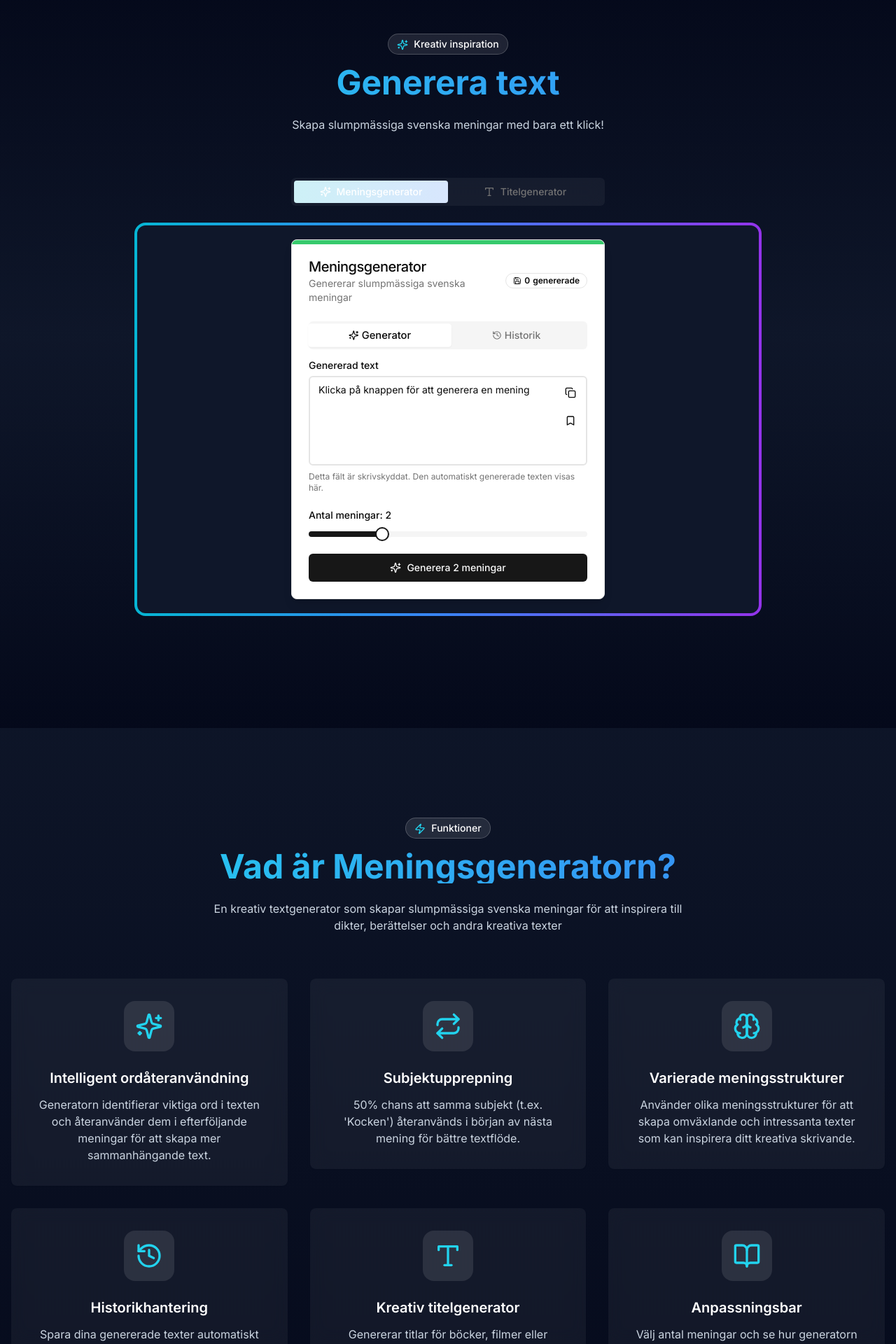
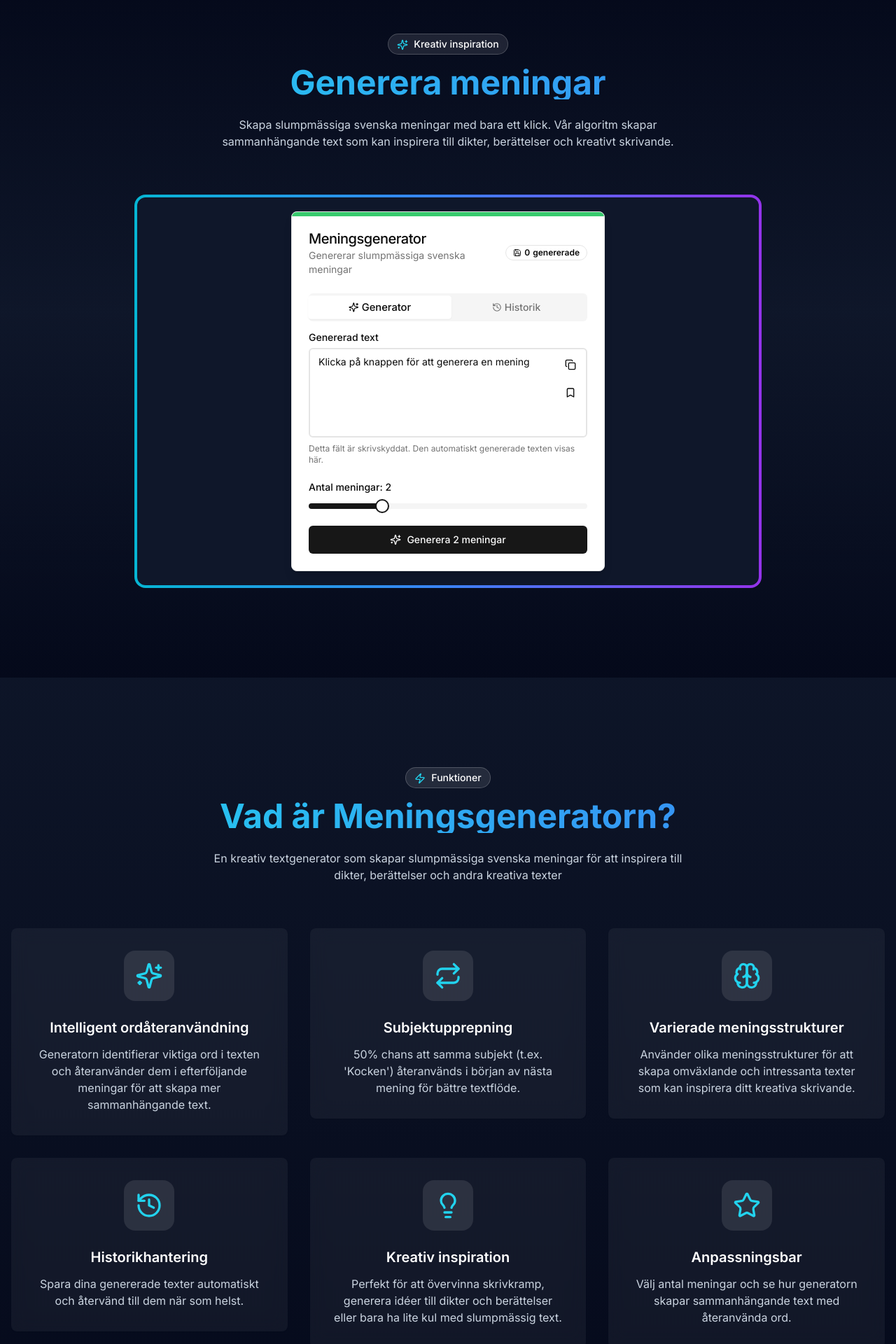
Before and after one commit to Eddieolausson1/TextGenerator, a Next.js app: page / in a window 1280 px wide. Shown: the part 880-2800 px from the top of the page at 70% size. Built offline with nearby package versions, Linux system fonts and the light colour scheme.

Commit message:
revert changes.

```diff
--- a/app/layout.tsx
+++ b/app/layout.tsx
@@ -2,7 +2,6 @@ import { ThemeProvider } from "@/components/theme-provider"
 import { Inter } from "next/font/google"
 import "./globals.css"
 import type React from "react"
-import Script from "next/script"
 
 const inter = Inter({ subsets: ["latin"] })
 
@@ -22,13 +21,6 @@ export default function RootLayout({
         <meta name="viewport" content="width=device-width, initial-scale=1" />
         <meta name="theme-color" content="#0f172a" />
         <link rel="icon" href="/favicon.ico" />
-        <Script
-          src="https://js.puter.com/v2/"
-          strategy="beforeInteractive"
-          onLoad={() => {
-            console.log("Puter.js har laddats")
-          }}
-        />
       </head>
       <body className={inter.className}>
         <ThemeProvider attribute="class" defaultTheme="dark" enableSystem>
--- a/app/page.tsx
+++ b/app/page.tsx
@@ -4,12 +4,10 @@ import type React from "react"
 
 import { useState, useEffect } from "react"
 import TextGenerator from "../modern-textarea"
-import TitleGenerator from "../components/title-generator"
 import { Button } from "@/components/ui/button"
 import { Card, CardContent } from "@/components/ui/card"
-import { ArrowDown, Sparkles, Repeat, History, Brain, ChevronRight, Zap, Type, BookOpen } from "lucide-react"
+import { ArrowDown, Sparkles, Lightbulb, Repeat, History, Brain, ChevronRight, Star, Zap } from "lucide-react"
 import { motion } from "framer-motion"
-import { Tabs, TabsContent, TabsList, TabsTrigger } from "@/components/ui/tabs"
 
 // Framer Motion animationsvariant för fade-in
 const fadeIn = {
@@ -35,7 +33,6 @@ const staggerContainer = {
 export default function GeneratorPage() {
   const [showGenerator, setShowGenerator] = useState(false)
   const [scrollY, setScrollY] = useState(0)
-  const [activeGeneratorTab, setActiveGeneratorTab] = useState("sentences")
 
   // Lyssna på scroll för parallax-effekter
   useEffect(() => {
@@ -169,9 +166,12 @@ export default function GeneratorPage() {
               Kreativ inspiration
             </div>
             <h2 className="text-4xl md:text-5xl font-bold mb-6 bg-clip-text text-transparent bg-gradient-to-r from-cyan-400 to-blue-500">
-              Generera text
+              Generera meningar
             </h2>
-            <p className="text-slate-300 max-w-2xl mx-auto">Skapa slumpmässiga svenska meningar med bara ett klick!</p>
+            <p className="text-slate-300 max-w-2xl mx-auto">
+              Skapa slumpmässiga svenska meningar med bara ett klick. Vår algoritm skapar sammanhängande text som kan
+              inspirera till dikter, berättelser och kreativt skrivande.
+            </p>
           </motion.div>
 
           <motion.div
@@ -181,42 +181,11 @@ export default function GeneratorPage() {
             transition={{ duration: 0.7 }}
             className="max-w-4xl mx-auto"
           >
-            <Tabs value={activeGeneratorTab} onValueChange={setActiveGeneratorTab} className="w-full mb-8">
-              <div className="flex justify-center">
-                <TabsList className="grid grid-cols-2 w-full max-w-md bg-white/5 backdrop-blur-md">
-                  <TabsTrigger
-                    value="sentences"
-                    className="data-[state=active]:bg-gradient-to-r data-[state=active]:from-cyan-500/20 data-[state=active]:to-blue-500/20 data-[state=active]:text-white"
-                  >
-                    <Sparkles className="h-4 w-4 mr-2" />
-                    Meningsgenerator
-                  </TabsTrigger>
-                  <TabsTrigger
-                    value="titles"
-                    className="data-[state=active]:bg-gradient-to-r data-[state=active]:from-cyan-500/20 data-[state=active]:to-blue-500/20 data-[state=active]:text-white"
-                  >
-                    <Type className="h-4 w-4 mr-2" />
-                    Titelgenerator
-                  </TabsTrigger>
-                </TabsList>
+            <div className="p-1 bg-gradient-to-r from-cyan-500 via-blue-500 to-purple-600 rounded-2xl">
+              <div className="bg-slate-900 rounded-xl p-1">
+                <TextGenerator />
               </div>
-
-              <TabsContent value="sentences" className="mt-6">
-                <div className="p-1 bg-gradient-to-r from-cyan-500 via-blue-500 to-purple-600 rounded-2xl">
-                  <div className="bg-slate-900 rounded-xl p-1">
-                    <TextGenerator />
-                  </div>
-                </div>
-              </TabsContent>
-
-              <TabsContent value="titles" className="mt-6">
-                <div className="p-1 bg-gradient-to-r from-cyan-500 via-blue-500 to-purple-600 rounded-2xl">
-                  <div className="bg-slate-900 rounded-xl p-1">
-                    <TitleGenerator />
-                  </div>
-                </div>
-              </TabsContent>
-            </Tabs>
+            </div>
           </motion.div>
         </div>
       </section>
@@ -278,13 +247,13 @@ export default function GeneratorPage() {
             />
 
             <FeatureCard
-              icon={<Type className="h-10 w-10 text-cyan-400" />}
-              title="Kreativ titelgenerator"
-              description="Genererar titlar för böcker, filmer eller blogginlägg baserat på ämnet och tonen du väljer. Skapar även catchiga slagord och kampanjnamn."
+              icon={<Lightbulb className="h-10 w-10 text-cyan-400" />}
+              title="Kreativ inspiration"
+              description="Perfekt för att övervinna skrivkramp, generera idéer till dikter och berättelser eller bara ha lite kul med slumpmässig text."
             />
 
             <FeatureCard
-              icon={<BookOpen className="h-10 w-10 text-cyan-400" />}
+              icon={<Star className="h-10 w-10 text-cyan-400" />}
               title="Anpassningsbar"
               description="Välj antal meningar och se hur generatorn skapar sammanhängande text med återanvända ord."
             />
--- a/modern-textarea.tsx
+++ b/modern-textarea.tsx
@@ -1,11 +1,10 @@
 "use client"
 
-import { CardFooter } from "@/components/ui/card"
 import { useState, useEffect } from "react"
 import { Textarea } from "@/components/ui/textarea"
 import { Label } from "@/components/ui/label"
 import { Button } from "@/components/ui/button"
-import { Card, CardContent, CardHeader, CardTitle, CardDescription } from "@/components/ui/card"
+import { Card, CardContent, CardHeader, CardTitle, CardFooter, CardDescription } from "@/components/ui/card"
 import { Slider } from "@/components/ui/slider"
 import { Badge } from "@/components/ui/badge"
 import { Tabs, TabsContent, TabsList, TabsTrigger } from "@/components/ui/tabs"
@@ -53,27 +52,6 @@ interface HistoryItem {
 
 // Maxantal historikposter
 const MAX_HISTORY_ITEMS = 30
-
-const loadPuterScript = () => {
-  return new Promise((resolve, reject) => {
-    if (window.puter) {
-      resolve(window.puter);
-      return;
-    }
-
-    const script = document.createElement("script");
-    script.src = "https://js.puter.com/v2/";
-    script.async = true;
-    script.onload = () => {
-      resolve(window.puter);
-    };
-    script.onerror = () => {
-      reject(new Error("Failed to load puter script"));
-    };
-
-    document.body.appendChild(script);
-  });
-};
 
 export default function TextGenerator() {
   const [generatedText, setGeneratedText] = useState("Klicka på knappen för att generera en mening")
@@ -342,62 +320,11 @@ export default function TextGenerator() {
     return allNouns.filter((noun) => lowerSentence.includes(noun))
   }
 
-  // Funktion för att generera flera meningar med Puter AI
+  // Funktion för att generera flera meningar med återanvändning av ord
   const generateText = () => {
     setIsGenerating(true)
 
-    // Skapa en prompt baserad på användarens inställningar
-    const prompt = `Generera ${sentenceCount} slumpmässiga svenska meningar som hänger ihop.
-  Använd gärna ord som återkommer i flera meningar.
-  Använd samma subjekt i början av meningarna med 50% sannolikhet.
-  Använd varierade meningsstrukturer för att skapa intressant text.
-  Svara endast med meningarna, utan någon annan text.`
-
-    // Kontrollera om puter är tillgängligt
-    if (typeof window !== "undefined" && window.puter && window.puter.ai) {
-      window.puter.ai
-        .chat(prompt)
-        .then((response) => {
-          // Rensa bort eventuella extra rader eller punkter i slutet
-          const cleanedResponse = response.trim()
-
-          const newTotal = totalGenerated + 1
-          const newItemId = generateId()
-
-          // Skapa ny historikpost
-          const newHistoryItem: HistoryItem = {
-            text: cleanedResponse,
-            timestamp: Date.now(),
-            id: newItemId,
-          }
-
-          // Uppdatera historik (begränsa till MAX_HISTORY_ITEMS)
-          const newHistory = [newHistoryItem, ...history].slice(0, MAX_HISTORY_ITEMS)
-
-          setGeneratedText(cleanedResponse)
-          setTotalGenerated(newTotal)
-          setHistory(newHistory)
-          setIsFavorite(favorites.includes(cleanedResponse))
-          setIsGenerating(false)
-
-          // Animera den nya historikposten
-          setAnimateHistoryItem(newItemId)
-          setTimeout(() => setAnimateHistoryItem(null), 1000)
-
-          // Spara i cookies
-          setCookie("totalGenerated", newTotal.toString())
-          setCookie("history", JSON.stringify(newHistory))
-
-          // Visa success-meddelande
-          showSuccessMessage("Text genererad!")
-        })
-        .catch((error) => {
-          console.error("Fel vid generering av text:", error)
-          setIsGenerating(false)
-          showSuccessMessage("Ett fel uppstod vid generering")
-        })
-    } else {
-      // Fallback om Puter inte är tillgängligt
+    // Simulera en kort laddningstid för bättre UX
     setTimeout(() => {
       const text = ""
       const sentences: string[] = []
@@ -466,7 +393,6 @@ export default function TextGenerator() {
       // Visa success-meddelande
       showSuccessMessage("Text genererad!")
     }, 500)
-    }
   }
 
   // Funktion för att generera en slumpmässig svensk mening med möjlighet att återanvända ord
```
Lines whose indentation alone changed are shown as unchanged.
